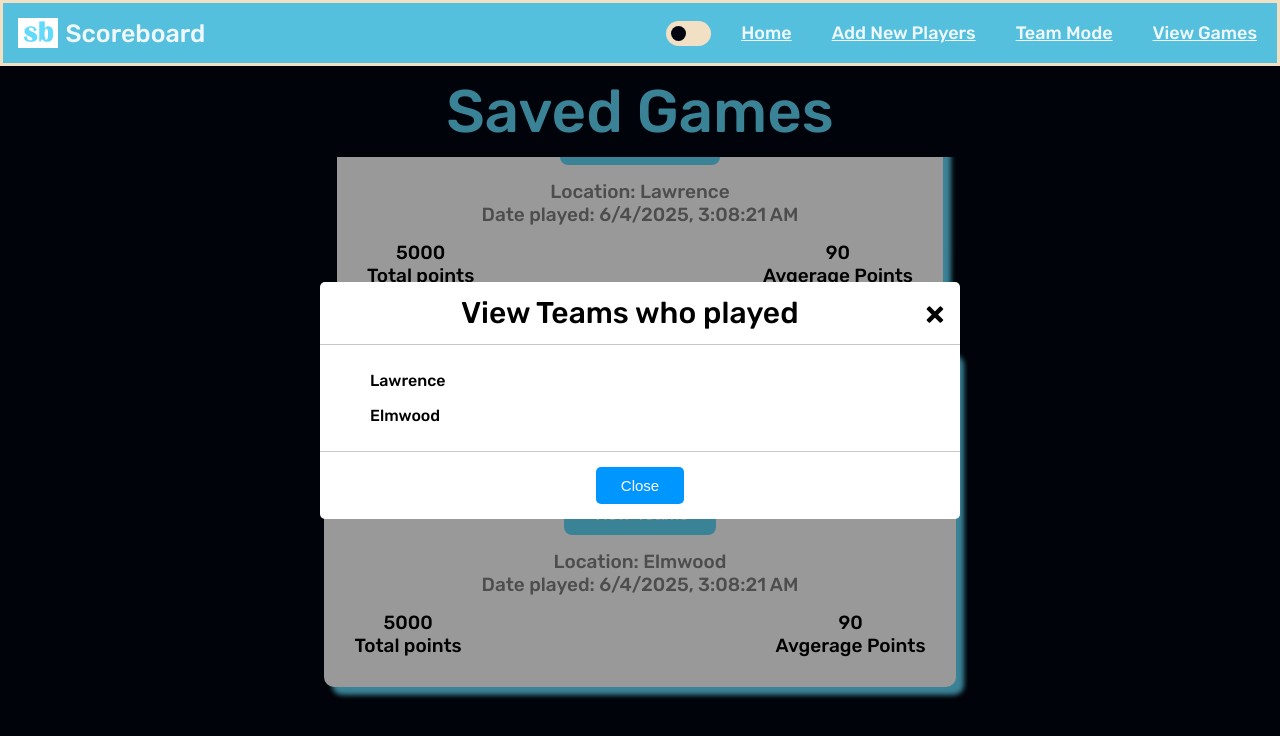
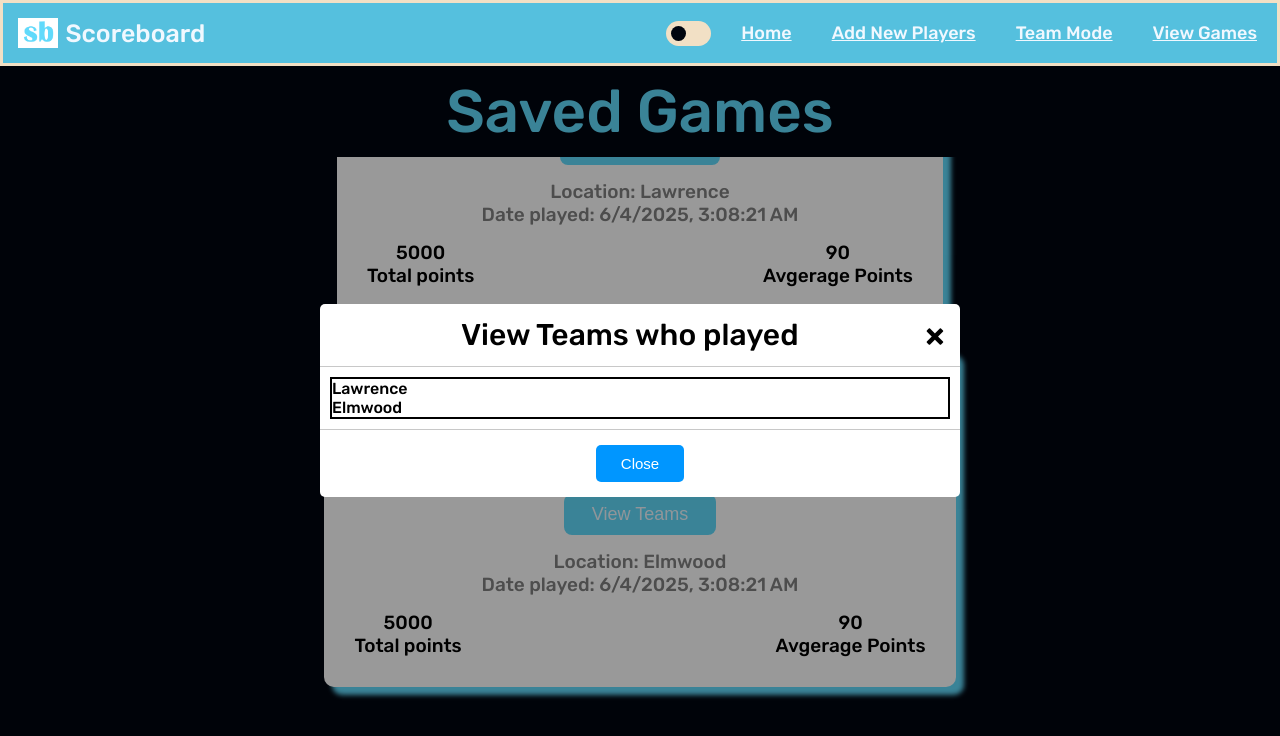
Before and after one commit to darienmiller88/DigitalScoreBoard, a Vue app in the folder client/: page /view-games in a window 1280 px wide. Both pictures are taken after a click on the button "View Teams". Shown: the top 736 px of the page. Built offline with nearby package versions, Linux system fonts and the light colour scheme; no server answers; a web font is replaced by a local one.

Commit message:
feat: adding styling to teams in ViewSavedGamesTeams.vue

```diff
--- a/client/src/components/ViewSavedGameTeams/ViewSavedGameTeams.vue
+++ b/client/src/components/ViewSavedGameTeams/ViewSavedGameTeams.vue
@@ -7,11 +7,15 @@
 </script>
 
 <template>
-    <div>
-        <ul v-for="team in props.teamsInSavedGame"> {{ team.team_name }}</ul>
+    <div class="teams">
+        <div v-for="team in props.teamsInSavedGame">
+            {{ team.team_name }}
+        </div>
     </div>
 </template>
 
 <style scoped lang="scss">
-
+    .teams{
+        border: 2px solid black;
+    }
 </style>
```
